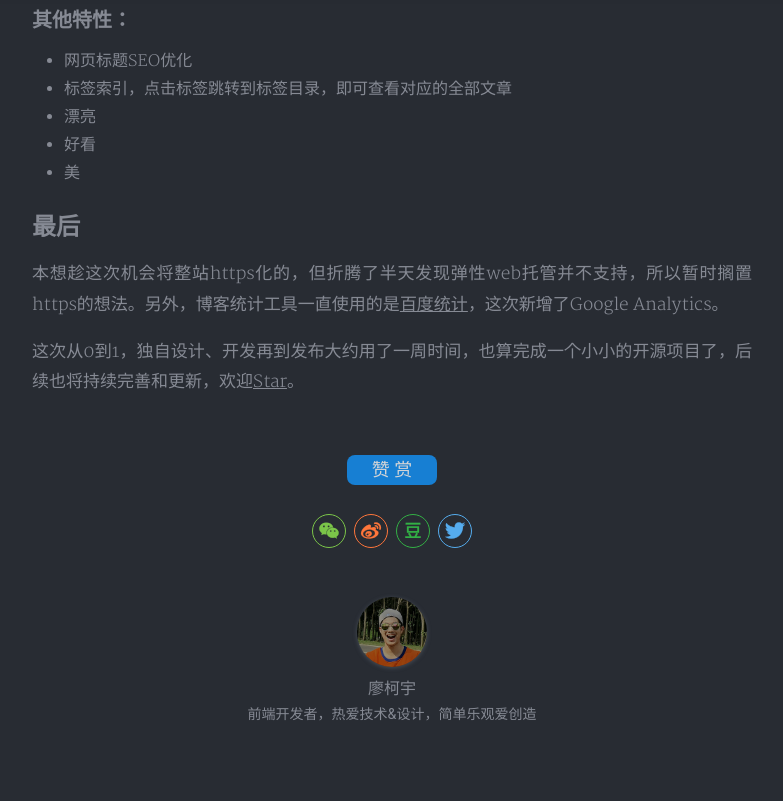
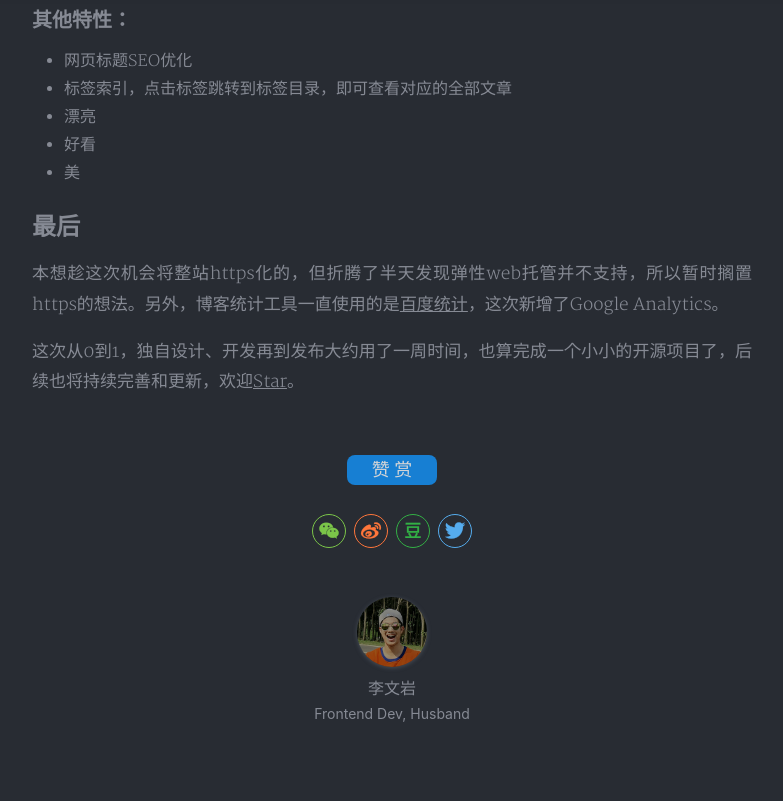
Before and after one commit to Nik-Lee/Nik-Lee.github.io, a Jekyll site: the page built from _posts/2017-04-18-new-theme-h2o.md, in a window 1280 px wide and 1400 px high, scrolled down 6124 px. Shown: the top 801 px of the window, without its empty margins (248-1031 px from the left). Built offline with Jekyll 4.4.1, drawn with Linux system fonts in a browser that asks for light colours; nearby versions of some CDN libraries; comment, search, counter and statistics services are not loaded; a style sheet for code colours, icons or effects is not loaded; some of the changed text lies outside the part shown; grey boxes are pictures that could not be loaded.

Commit message:
change basic profile

```diff
--- a/_config.yml
+++ b/_config.yml
@@ -1,7 +1,7 @@
 # Site settings 配置站点
-title: '廖柯宇的独立博客'
-description: '昵称悟空，千禧一代，前端开发者/伪极客/灵魂摄影师，热爱技术&设计。很高兴能在这里与你分享我对技术和生活的思考。'
-keyword: '廖柯宇, 廖柯宇的独立博客, 廖柯宇的博客, 前端, 前端开发, 前端博客, javascript, vuejs, nodejs, 设计'
+title: '李文岩的博客'
+description: '热爱技术&设计'
+keyword: '李文岩, 李文岩的独立博客, 李文岩的博客, 前端, 前端开发, 前端博客, javascript, vuejs, nodejs, 设计'
 url: 'http://liaokeyu.com' # your host
 
 # if you don't need baseurl, you should leave this value blank.
@@ -17,9 +17,9 @@ footer:
   since: 2017
 
 # Author 配置博主信息
-author: '廖柯宇'
-nickname: '悟空'
-bio: '前端开发者，热爱技术&设计，简单乐观爱创造'
+author: '李文岩'
+nickname: 'Nikk09'
+bio: 'Frontend Dev, Husband'
 avatar: '/assets/img/profile.png'
 
 # Search
```
